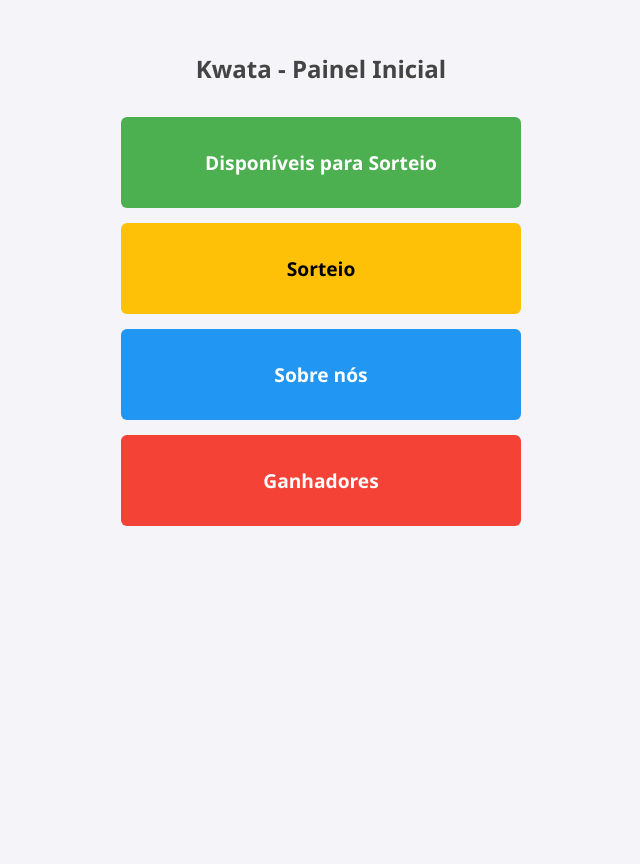
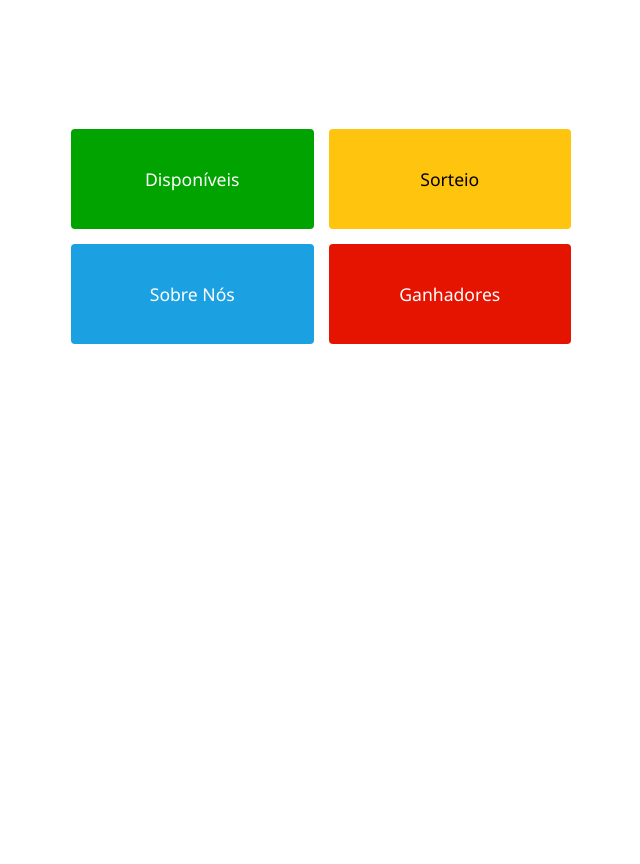
Before and after one commit to Arrikson/kwata, a FastAPI app: page / in a window 1280 px wide. Shown: the whole page, without its empty margins (319-959 px from the left). Before the commit the page ends 526 px from the top, so only its background shows below. Run offline with FastAPI, Linux system fonts and the light colour scheme; parts of the project's set-up code (start-up, migrations or seed data) failed here and were passed over.

Commit message:
Update index.html
bora 4

```diff
--- a/templates/index.html
+++ b/templates/index.html
@@ -1,40 +1,46 @@
 <!DOCTYPE html>
 <html lang="pt">
 <head>
-  <meta charset="UTF-8">
-  <meta name="viewport" content="width=device-width, initial-scale=1.0">
+  <meta charset="UTF-8" />
+  <meta name="viewport" content="width=device-width, initial-scale=1.0"/>
   <title>Kwata - Sorteios</title>
   <style>
     :root {
-      --verde: #4CAF50;
-      --amarelo: #FFC107;
-      --vermelho: #F44336;
-      --azul: #2196F3;
+      --verde: #00a300;
+      --amarelo: #ffc40d;
+      --vermelho: #e51400;
+      --azul: #1ba1e2;
     }
 
     * {
       box-sizing: border-box;
+      margin: 0;
+      padding: 0;
     }
 
-    body {
+    html, body {
       font-family: 'Segoe UI', sans-serif;
-      background: #f4f4f9;
-      margin: 0;
+      background: transparent;
+      min-height: 100vh;
+      backdrop-filter: blur(5px);
+      -webkit-backdrop-filter: blur(5px);
+      background-color: rgba(255, 255, 255, 0.05); /* Fundo quase transparente */
+      color: #fff;
       padding: 2rem;
-      color: #333;
     }
 
     h2 {
       text-align: center;
-      color: #444;
+      color: #ffffffcc;
       margin-bottom: 2rem;
+      font-weight: normal;
     }
 
     .grid {
       display: grid;
-      grid-template-columns: 1fr;
+      grid-template-columns: repeat(auto-fit, minmax(160px, 1fr));
       gap: 15px;
-      max-width: 400px;
+      max-width: 500px;
       margin: 0 auto;
     }
 
@@ -42,19 +48,21 @@
       display: flex;
       align-items: center;
       justify-content: center;
-      font-size: 1.2rem;
-      font-weight: bold;
+      height: 100px;
+      font-size: 1.1rem;
+      font-weight: 500;
       color: white;
-      border-radius: 6px;
+      border-radius: 4px;
       cursor: pointer;
       transition: transform 0.2s, box-shadow 0.3s;
       text-align: center;
-      padding: 2rem 1rem;
+      padding: 1rem;
+      user-select: none;
     }
 
     .tile:hover {
       transform: scale(1.05);
-      box-shadow: 0 6px 20px rgba(0,0,0,0.2);
+      box-shadow: 0 8px 18px rgba(0, 0, 0, 0.3);
     }
 
     .verde { background-color: var(--verde); }
@@ -68,19 +76,18 @@
       }
 
       .tile {
+        height: 80px;
         font-size: 1rem;
-        padding: 1.5rem 1rem;
       }
     }
 
-    /* Estilo do preloader */
     #preloader {
       position: fixed;
       top: 0;
       left: 0;
       width: 100%;
       height: 100%;
-      background-color: #fff;
+      background-color: #000; /* fundo escuro para logotipo aparecer */
       display: flex;
       align-items: center;
       justify-content: center;
@@ -88,7 +95,7 @@
     }
 
     #preloader img {
-      max-width: 300px;
+      max-width: 280px;
       width: 80%;
       height: auto;
     }
@@ -102,7 +109,7 @@
 
   <!-- Preloader com o logotipo -->
   <div id="preloader">
-    <img src="/static/in.png" alt="Kwata Logo">
+    <img src="/static/in.png" alt="Kwata Logo" />
   </div>
 
   <!-- Conteúdo principal -->
@@ -110,15 +117,14 @@
     <h2>Kwata - Painel Inicial</h2>
 
     <div class="grid">
-      <div class="tile verde" onclick="window.location.href='/produtos_disponiveis'">Disponíveis para Sorteio</div>
+      <div class="tile verde" onclick="window.location.href='/produtos_disponiveis'">Disponíveis</div>
       <div class="tile amarelo" onclick="window.location.href='/sorteio'">Sorteio</div>
-      <div class="tile azul" onclick="window.location.href='/sobre'">Sobre nós</div>
+      <div class="tile azul" onclick="window.location.href='/sobre'">Sobre Nós</div>
       <div class="tile vermelho" onclick="window.location.href='/ganhadores'">Ganhadores</div>
     </div>
   </div>
 
   <script>
-    // Espera 4 segundos e troca o preloader pelo conteúdo principal
     window.addEventListener("load", function () {
       setTimeout(function () {
         document.getElementById("preloader").style.display = "none";
```
